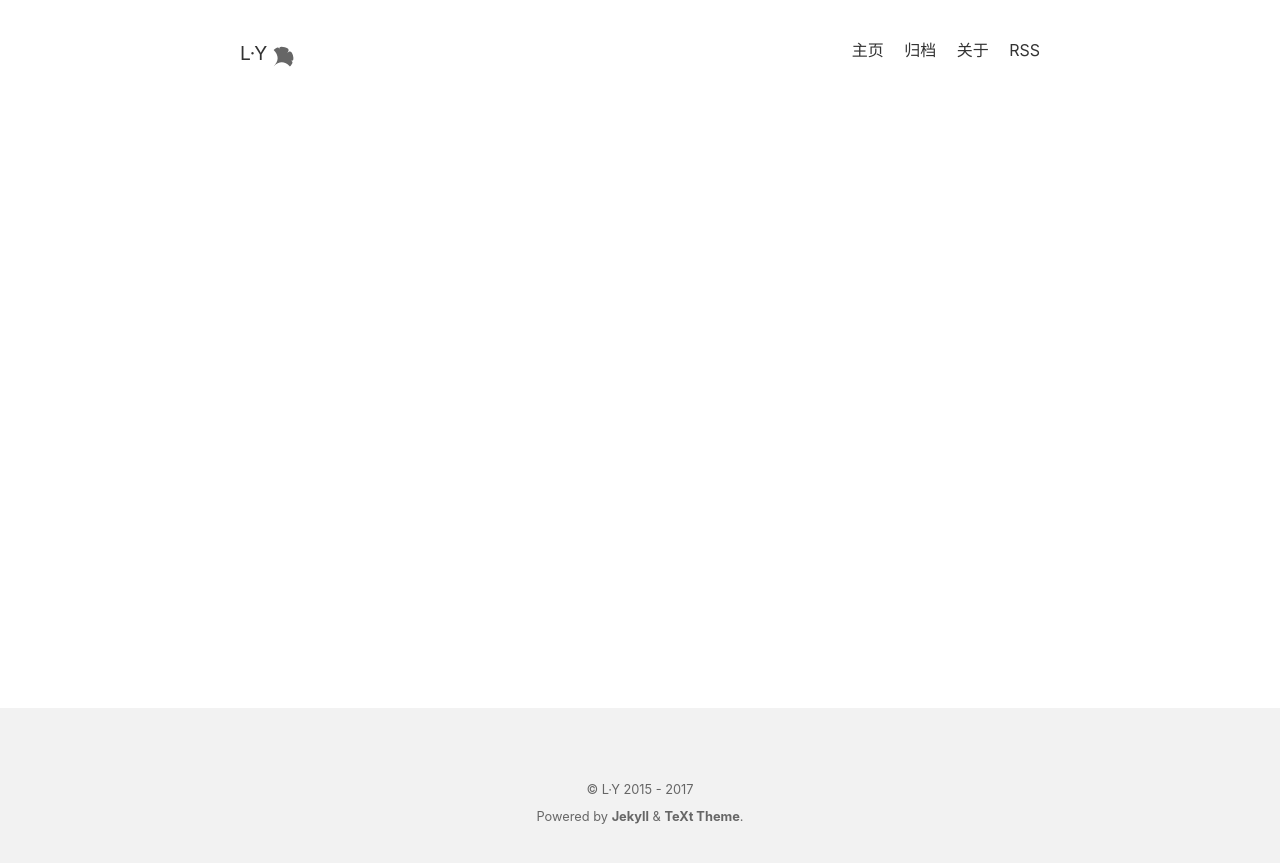
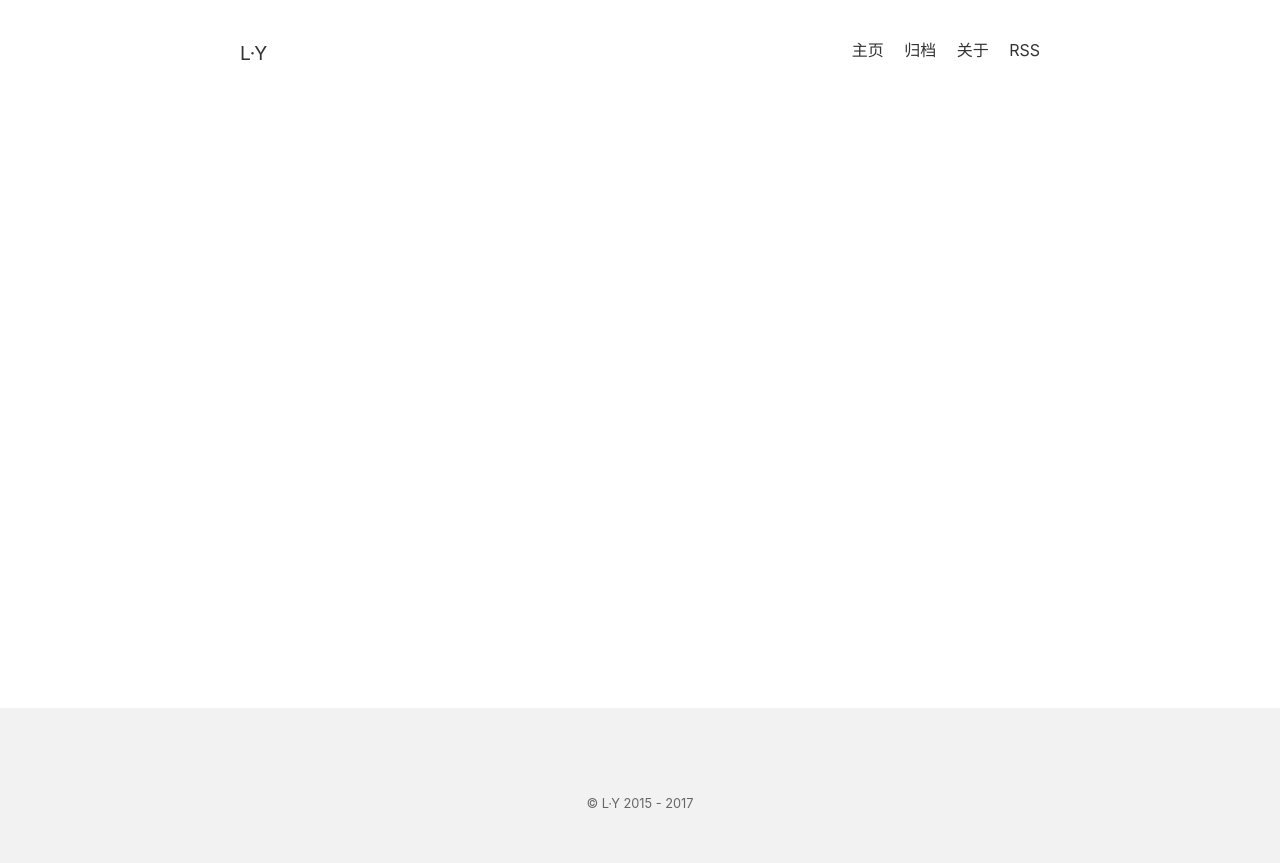
Before and after one commit to q9liyan/LY-enjoy, a Jekyll site: the page built from index.html, in a window 1280 px wide. Shown: the top 863 px of the page. Built offline with Jekyll 4.4.1, drawn with Linux system fonts in a browser that asks for light colours; nearby versions of some CDN libraries; the list of posts is cut into pages by our own code.

Commit message:
1、去掉图标 2、去掉底部信息

```diff
--- a/_config.yml
+++ b/_config.yml
@@ -37,7 +37,7 @@ nav_lists:
 # repository_tree:  #e.g. master
 
 ## Language & timezone ##
-lang: zh #the language of your site, eg: en(English), zh(简体中文), zh-Hans(简体中文), zh-Hant(繁體中文)
+lang: zh-Hans #the language of your site, eg: en(English), zh(简体中文), zh-Hans(简体中文), zh-Hant(繁體中文)
 timezone: Asia/Shanghai
 
 ## Author & social ##
--- a/_includes/blog/footer.html
+++ b/_includes/blog/footer.html
@@ -3,8 +3,7 @@
     <aside> {% include info/follow-me.html %} </aside>
     <footer class="site-info">
       <p>© {{ site.title }} {{ site.data.locale.COPYRIGHT_DATES }}</p>
-      <p>Powered by <a title="Jekyll is a simple, blog-aware, static site generator." href="http://jekyllrb.com/">Jekyll</a> & <a
-        title="TeXt is a succinct theme for blogging." href="https://github.com/kitian616/jekyll-TeXt-theme">TeXt Theme</a>.</p>
+
     </footer>
   </div>
 </div>
--- a/_includes/blog/header.html
+++ b/_includes/blog/header.html
@@ -8,9 +8,9 @@
   {% if site.title %}
   <a class="site-title" title="{% if site.description %}{{ site.description }}{% endif %}" href="{{ __return }}">{{ site.title }}</a>
   {% endif %}
-  <div class="site-logo">
+ <!--  <div class="site-logo">
     {% include logo/logo.svg %}
-  </div>
+  </div> -->
   <nav>
     <ul class="inline-list">
       {% assign __path = '/' %}
```
